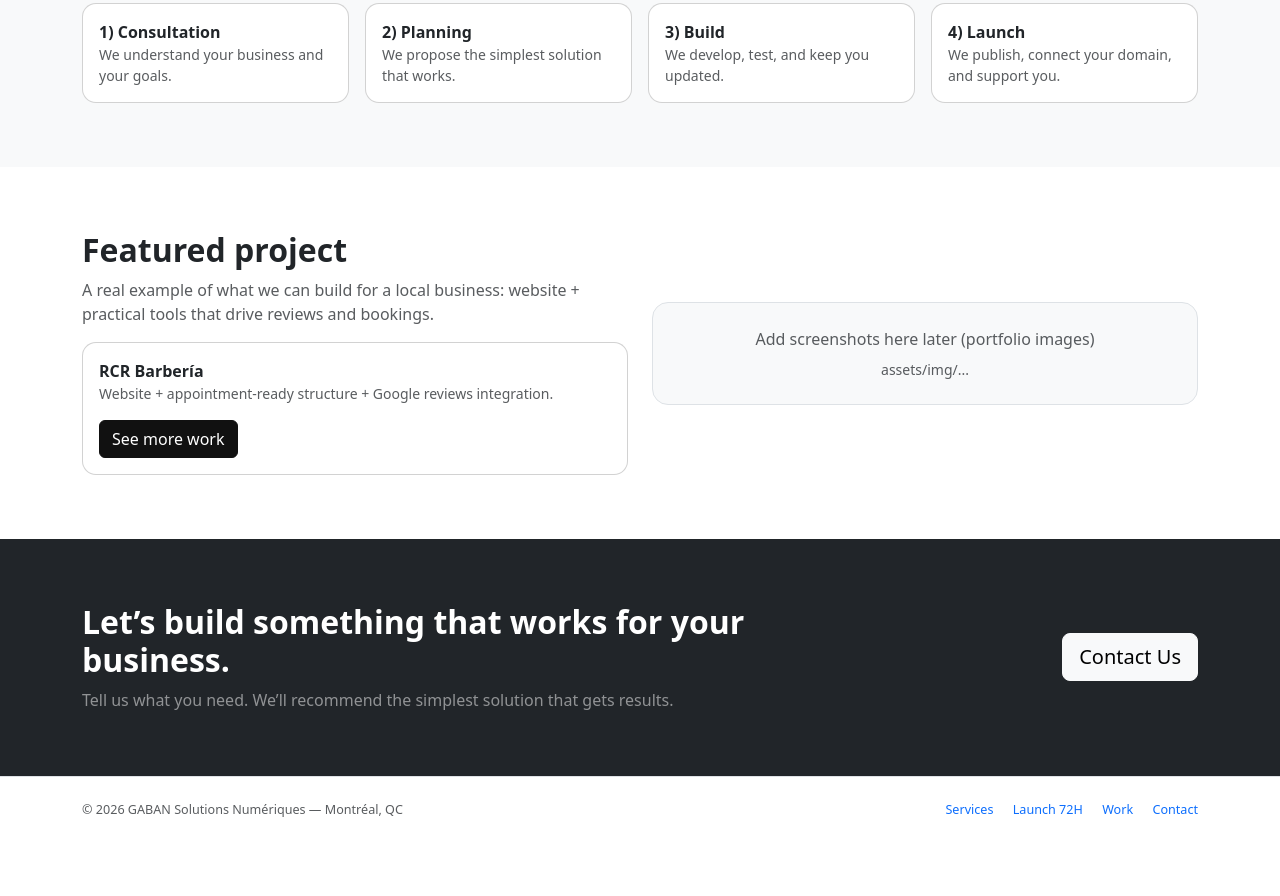
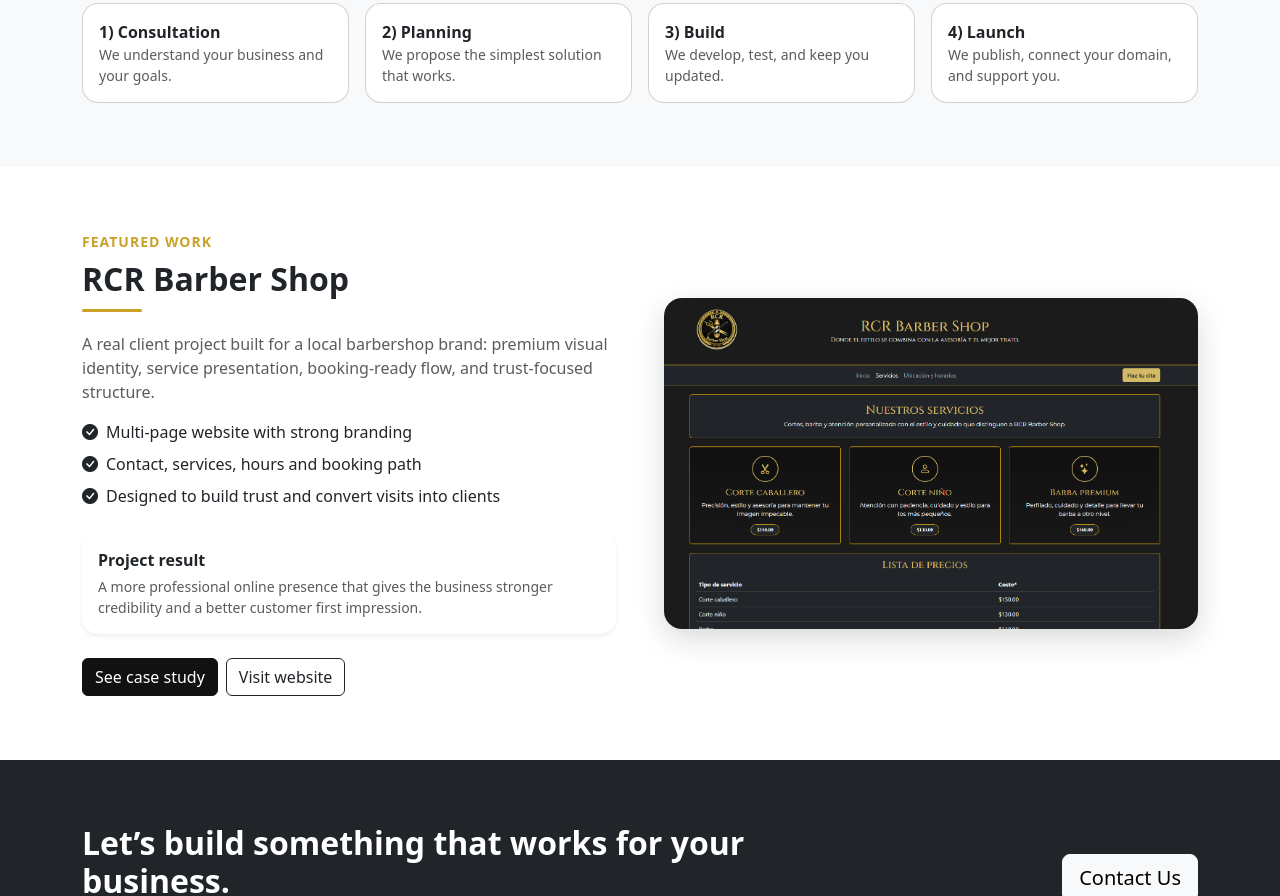
Before and after one commit to MitchellCastellanos/GABANSolutions, a plain HTML site: page index.html in a window 1280 px wide. Shown: the part 1655-2551 px from the top of the page. Before the commit the page ends 2498 px from the top, so only its background shows below. Drawn offline with nearby package versions, Linux system fonts and the light colour scheme.

Commit message:
Add files via upload

```diff
--- a/MyCSS.css
+++ b/MyCSS.css
@@ -5,10 +5,6 @@ GLOBAL SPACING
 .section{
   padding:4rem 0;
 }
-
-/* ===============================
-HERO
-=============================== */
 
 .hero{
   padding:5rem 0;
@@ -27,6 +23,18 @@ justify-content:center;
   border-radius:12px;
 }
 
+.icon-circle{
+  width:64px;
+  height:64px;
+  border-radius:50%;
+  display:inline-flex;
+  align-items:center;
+  justify-content:center;
+  background:#111111;
+  color:#ffffff;
+  font-size:1.5rem;
+}
+
 /* ===============================
 EXPRESS PAGE
 =============================== */
@@ -35,37 +43,12 @@ EXPRESS PAGE
   background:linear-gradient(135deg,#111111 0%,#1c1c1c 100%);
 }
 
-.icon-circle{
-width:64px;
-height:64px;
-border-radius:50%;
-display:inline-flex;
-align-items:center;
-justify-content:center;
-background:#111111;
-color:white;
-font-size:1.5rem;
-}
-
 .price-card{
   border:2px solid #111111;
 }
 
 /* ===============================
-PORTFOLIO
-=============================== */
-
-.project-card{
-transition:transform .2s ease, box-shadow .2s ease;
-}
-
-.project-card:hover{
-transform:translateY(-4px);
-box-shadow:0 8px 20px rgba(0,0,0,.08);
-}
-
-/* ===============================
-CARDS
+CARDS / PROJECTS
 =============================== */
 
 .card{
@@ -74,6 +57,44 @@ border-radius:14px;
 
 .rounded-4{
   border-radius:16px;
+}
+
+.project-card{
+  border-radius:16px;
+  transition:transform .25s ease, box-shadow .25s ease;
+}
+
+.project-card:hover{
+  transform:translateY(-4px);
+  box-shadow:0 15px 35px rgba(0,0,0,0.12);
+}
+
+/* ===============================
+FEATURED WORK
+=============================== */
+
+.featured-project-img{
+  border-radius:18px;
+  box-shadow:0 10px 30px rgba(0,0,0,0.15);
+  transition:transform .35s ease, box-shadow .35s ease;
+}
+
+.featured-project-img:hover{
+  transform:scale(1.03);
+  box-shadow:0 20px 40px rgba(0,0,0,0.25);
+}
+
+.featured-work-tag{
+  color:#c9a227;
+  letter-spacing:1px;
+}
+
+.featured-divider{
+  width:60px;
+  height:3px;
+  background:#c9a227;
+  margin:10px 0 20px 0;
+  border-radius:2px;
 }
 
 /* ===============================
@@ -86,8 +107,8 @@ border-color:#111111;
 }
 
 .btn-dark:hover{
-background:#000;
-border-color:#000;
+  background:#000000;
+  border-color:#000000;
 }
 
 /* ===============================
--- a/index.html
+++ b/index.html
@@ -4,14 +4,15 @@
   <meta charset="utf-8">
   <meta name="viewport" content="width=device-width, initial-scale=1">
   <title>GABAN Solutions Numériques</title>
-  <meta name="description" content="...">
+  <meta name="description" content="Websites, automation, and digital solutions for local businesses in Montréal.">
 
   <link rel="icon" href="./Images/favicon.ico">
   <link rel="icon" type="image/png" sizes="32x32" href="./Images/favicon-32.png">
-  <link rel="icon" type="image/png" sizes="16x16" href="./Images/favicon-32.png">
+  <link rel="icon" type="image/png" sizes="16x16" href="./Images/favicon-16.png">
   <link rel="apple-touch-icon" href="./Images/apple-touch-icon.png">
 
   <link href="https://cdn.jsdelivr.net/npm/bootstrap@5.3.3/dist/css/bootstrap.min.css" rel="stylesheet">
+  <link rel="stylesheet" href="https://cdn.jsdelivr.net/npm/bootstrap-icons@1.11.3/font/bootstrap-icons.css">
   <link rel="stylesheet" href="./MyCSS.css">
 </head>
 <body>
@@ -264,29 +265,48 @@
 <!-- FEATURED WORK -->
 <section class="section">
   <div class="container">
-    <div class="row align-items-center g-4">
-      <div class="col-lg-6">
-        <h2 class="fw-bold" data-i18n="home_work_title">Featured project</h2>
-        <p class="text-muted" data-i18n="home_work_text">
-          A real example of what we can build for a local business: website + practical tools that drive reviews and bookings.
+    <div class="row align-items-center g-5">
+      <div class="col-lg-6 order-2 order-lg-1">
+        <div class="text-uppercase small fw-semibold featured-work-tag mb-2" data-i18n="home_work_tag">Featured Work</div>
+        <h2 class="fw-bold mb-2" data-i18n="home_work_title">RCR Barber Shop</h2>
+        <div class="featured-divider"></div>
+
+        <p class="text-muted mb-3" data-i18n="home_work_text">
+          A real client project built for a local barbershop brand: premium visual identity, service presentation, booking-ready flow, and trust-focused structure.
         </p>
 
-        <div class="card project-card">
+        <ul class="list-unstyled mb-4">
+          <li class="d-flex gap-2 mb-2">
+            <i class="bi bi-check-circle-fill text-dark"></i>
+            <span data-i18n="home_work_b1">Multi-page website with strong branding</span>
+          </li>
+          <li class="d-flex gap-2 mb-2">
+            <i class="bi bi-check-circle-fill text-dark"></i>
+            <span data-i18n="home_work_b2">Contact, services, hours and booking path</span>
+          </li>
+          <li class="d-flex gap-2 mb-2">
+            <i class="bi bi-check-circle-fill text-dark"></i>
+            <span data-i18n="home_work_b3">Designed to build trust and convert visits into clients</span>
+          </li>
+        </ul>
+
+        <div class="card project-card border-0 shadow-sm mb-4">
           <div class="card-body">
-            <div class="fw-semibold">RCR Barbería</div>
-            <div class="text-muted small mb-3" data-i18n="home_work_desc">
-              Website + appointment-ready structure + Google reviews integration.
+            <div class="fw-semibold mb-1" data-i18n="home_work_result_t">Project result</div>
+            <div class="text-muted small" data-i18n="home_work_result_d">
+              A more professional online presence that gives the business stronger credibility and a better customer first impression.
             </div>
-            <a class="btn btn-dark" href="./portfolio.html" data-i18n="home_work_btn">See more work</a>
           </div>
+        </div>
+
+        <div class="d-flex gap-2 flex-wrap">
+          <a class="btn btn-dark" href="./portfolio.html" data-i18n="home_work_btn">See case study</a>
+          <a class="btn btn-outline-dark" href="https://www.rcr-barberiasalon.com/" target="_blank" rel="noopener noreferrer" data-i18n="home_work_btn2">Visit website</a>
         </div>
       </div>
 
-      <div class="col-lg-6">
-        <div class="bg-light border rounded-4 p-4 text-muted text-center">
-          <span data-i18n="home_img_placeholder">Add screenshots here later (portfolio images)</span>
-          <div class="small mt-2">assets/img/...</div>
-        </div>
+      <div class="col-lg-6 order-1 order-lg-2">
+        <img src="./Images/portfolio/RCR_Servicios.png" class="img-fluid featured-project-img w-100" alt="RCR Barber Shop website preview">
       </div>
     </div>
   </div>
--- a/js/i18n.js
+++ b/js/i18n.js
@@ -166,11 +166,16 @@ const pageI18n = {
       proc_4t: "4) Launch",
       proc_4d: "We publish, connect your domain, and support you.",
 
-      home_work_title: "Featured project",
-      home_work_text: "A real example of what we can build for a local business: website + practical tools that drive reviews and bookings.",
-      home_work_desc: "Website + appointment-ready structure + Google reviews integration.",
-      home_work_btn: "See more work",
-      home_img_placeholder: "Add screenshots here later (portfolio images)",
+home_work_tag: "Featured Work",
+home_work_title: "RCR Barber Shop",
+home_work_text: "A real client project built for a local barbershop brand: premium visual identity, service presentation, booking-ready flow, and trust-focused structure.",
+home_work_b1: "Multi-page website with strong branding",
+home_work_b2: "Contact, services, hours and booking path",
+home_work_b3: "Designed to build trust and convert visits into clients",
+home_work_result_t: "Project result",
+home_work_result_d: "A more professional online presence that gives the business stronger credibility and a better customer first impression.",
+home_work_btn: "See case study",
+home_work_btn2: "Visit website",
 
       home_bottom_title: "Let’s build something that works for your business.",
       home_bottom_text: "Tell us what you need. We’ll recommend the simplest solution that gets results.",
@@ -231,11 +236,16 @@ const pageI18n = {
       proc_4t: "4) Lancement",
       proc_4d: "On publie, on connecte votre domaine et on vous supporte.",
 
-      home_work_title: "Projet en vedette",
-      home_work_text: "Un exemple concret de ce qu’on peut construire pour une entreprise locale : site web + outils pratiques qui génèrent des avis et des réservations.",
-      home_work_desc: "Site web + structure prête pour rendez-vous + intégration des avis Google.",
-      home_work_btn: "Voir plus",
-      home_img_placeholder: "Ajoutez des captures d’écran ici plus tard (portfolio)",
+home_work_tag: "Projet en vedette",
+home_work_title: "RCR Barber Shop",
+home_work_text: "Un vrai projet client réalisé pour une marque de barbershop locale : identité visuelle premium, présentation des services, parcours prêt pour réservation et structure axée sur la confiance.",
+home_work_b1: "Site multi-page avec branding fort",
+home_work_b2: "Contact, services, horaires et parcours de réservation",
+home_work_b3: "Conçu pour inspirer confiance et convertir les visites en clients",
+home_work_result_t: "Résultat du projet",
+home_work_result_d: "Une présence en ligne plus professionnelle qui donne à l’entreprise plus de crédibilité et une meilleure première impression.",
+home_work_btn: "Voir l’étude de cas",
+home_work_btn2: "Visiter le site",
 
       home_bottom_title: "Construisons quelque chose d’utile pour votre entreprise.",
       home_bottom_text: "Expliquez-nous votre besoin. On recommandera la solution la plus simple et efficace.",
```
Lines whose indentation alone changed are shown as unchanged.
